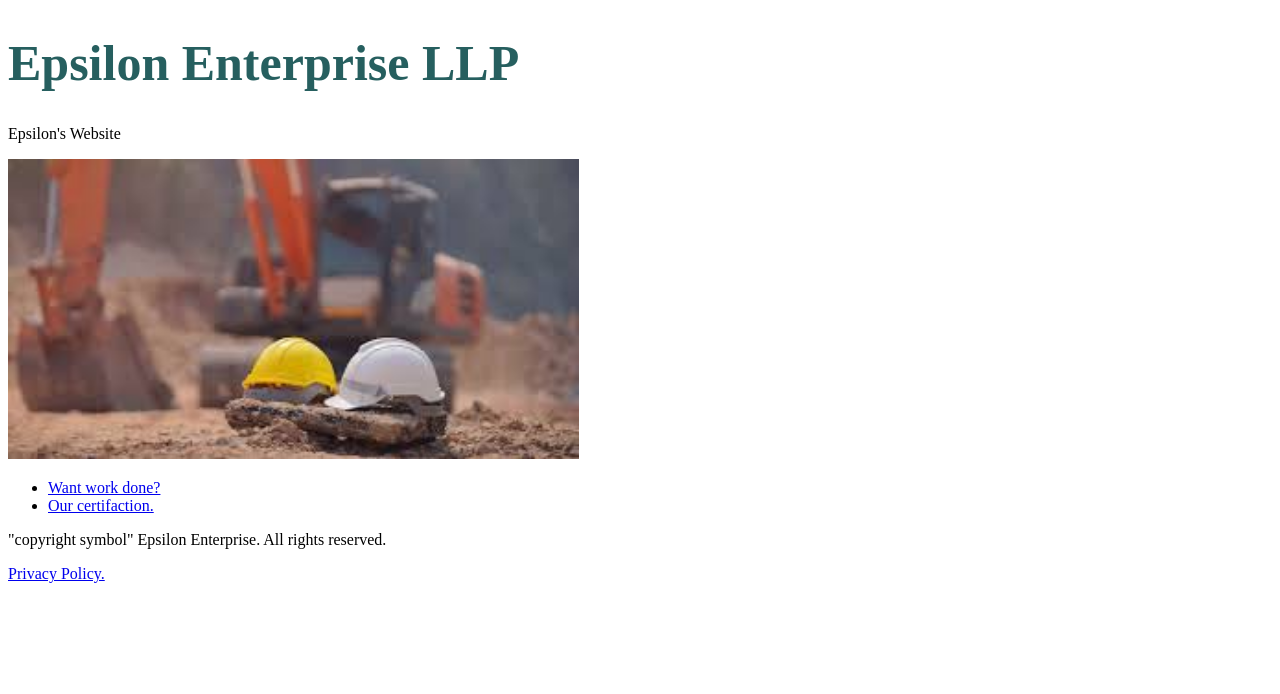
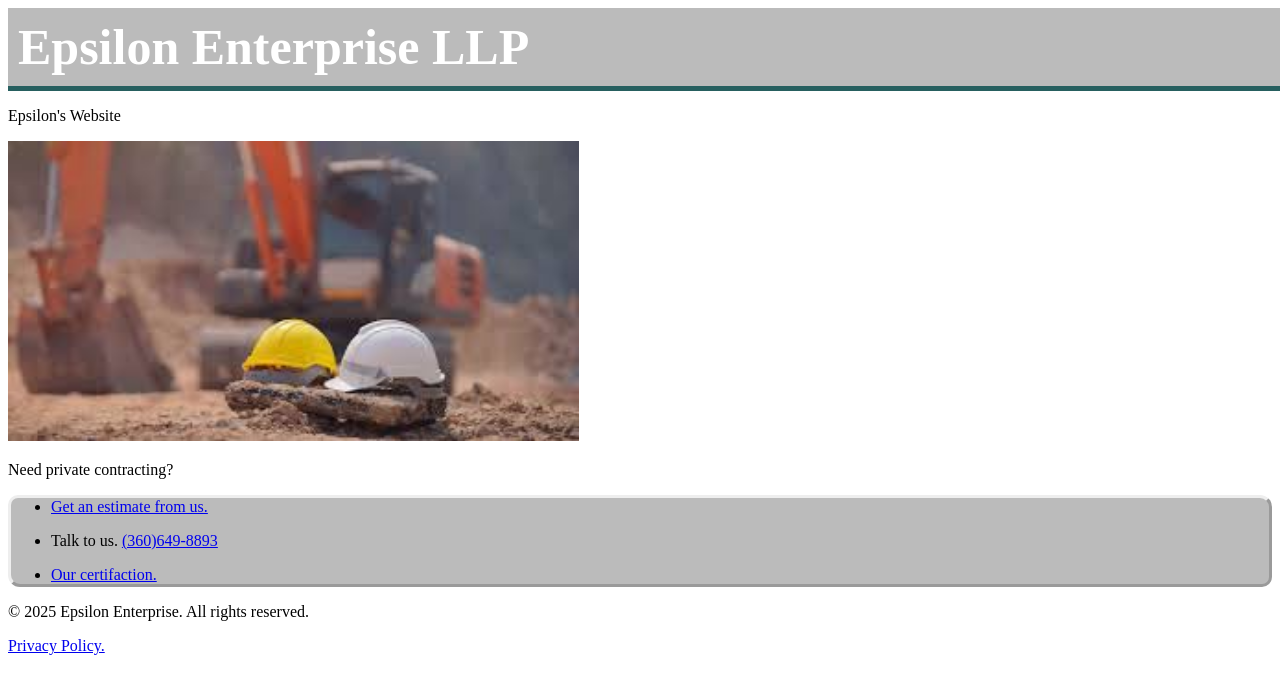
Before and after one commit to devin0901708/My-website, a plain HTML site: page index.html in a window 1280 px wide. Drawn offline with Linux system fonts and the light colour scheme.

Commit message:
added colors and backgrounds aswell as some new lines of text

```diff
--- a/index.html
+++ b/index.html
@@ -11,14 +11,16 @@
     <p>Epsilon's Website</p>
     <img src="img/hats.jpeg" height="300px" alt="A picture of hard hats">
     <main>
-        <ul>
-            <li><a href="place holder for link to work order page">Want work done?</a></li>
+        <p>Need private contracting?</p>
+        <ul id="contactbox">
+            <li><a href="place holder for link to work order page">Get an estimate from us.</a></li>
+            <li><p>Talk to us. <a href="tel:+13606498893">(360)649-8893</a></p></li>
             <li><a href="place holder for certifaction through state">Our certifaction.</a></li>
         </ul>
     </main>
 </body>
 <footer>
-    <p>"copyright symbol" Epsilon Enterprise. All rights reserved.</p>
+    <p>© 2025 Epsilon Enterprise. All rights reserved.</p>
     <a href="/privacy-policy">Privacy Policy.</a>
 </footer>
 </html>
--- a/styles.css
+++ b/styles.css
@@ -1,4 +1,15 @@
 #heading {
+    width: 100%;
+    margin: 0;
+    padding: 10px;
     font-size: 50px;
-    color:rgb(38, 95, 95)
+    color: rgb(255, 255, 255);
+    background-color: rgb(187, 187, 187);
+    border-bottom: 5px solid rgb(38, 95, 95); /* ← example border */
 }
+
+#contactbox {
+    border-radius: 10px 12px 10px 12px;
+    border-style: outset;
+    background-color: rgb(187, 187, 187);
+}
```
